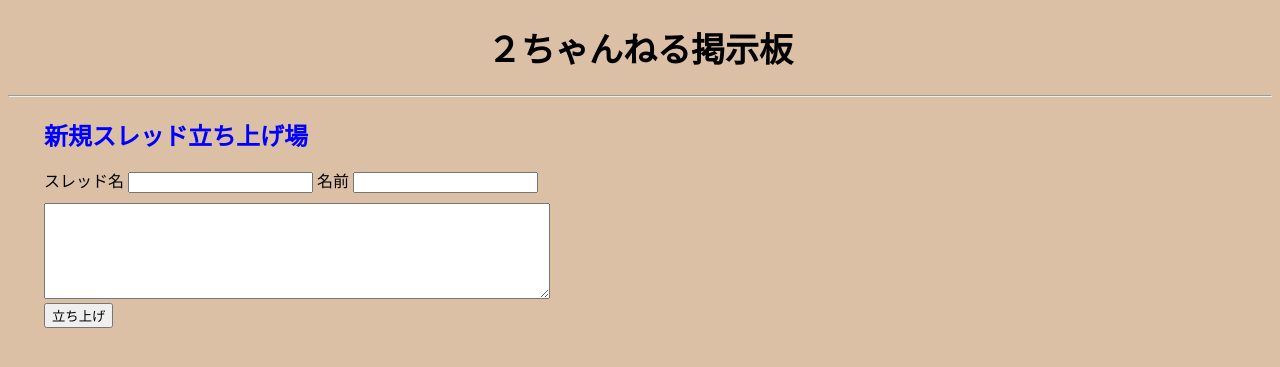
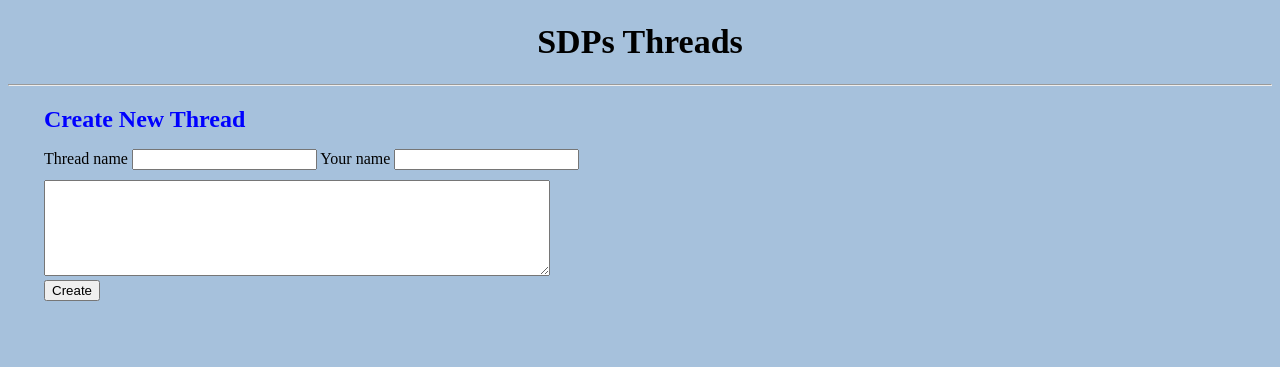
Before and after one commit to tenon-nonet/2CHANcopy, a PHP site: page /app/pages/createThread.php in a window 1280 px wide. Shown: the top 367 px of the page. Run offline with PHP 8.4, Linux system fonts and the light colour scheme.

Commit message:
feat:タイトル等の文言を英語に変更

```diff
--- a/app/functions/comment_get.php
+++ b/app/functions/comment_get.php
@@ -1,7 +1,7 @@
 <?php
 $comment_array = array();
 
-// コメントデータ尾をてーぶるから取得
+// コメントデータをテーブルから取得
 $sql = "SELECT * FROM comment";
 $statement = $pdo->prepare($sql);
 $statement->execute();
--- a/app/functions/thread_add.php
+++ b/app/functions/thread_add.php
@@ -3,7 +3,7 @@
 $error_message = array();
 
 if (isset($_POST["threadSubmitButton"])) {
-    // 名前にゅうりょくチェック
+    // 名前入力チェック
     if (empty($_POST["title"])) {
         $error_message["title"] = "お名前を入力してください";
     } else {
--- a/app/pages/createThread.php
+++ b/app/pages/createThread.php
@@ -13,7 +13,7 @@ include("../../app/functions/thread_add.php");
     <meta charset="UTF-8">
     <meta http-equiv="X-UA-Compatible" content="IE=edge">
     <meta name="viewport" content="width=device-width, initial-scale=1.0">
-    <title>新規スレッド作成ページ</title>
+    <title>Create New Thread</title>
     <link rel="stylesheet" href="../../assets/style.css">
 </head>
 
@@ -22,19 +22,19 @@ include("../../app/functions/thread_add.php");
     <?php include("../../app/parts/validation.php") ?>
 
     <div style="padding-left: 36px; color: blue;">
-        <h2 style="margin-top: 20px; margin-bottom: 0;">新規スレッド立ち上げ場</h2>
+        <h2 style="margin-top: 20px; margin-bottom: 0;">Create New Thread</h2>
     </div>
     <form method="POST" class="formWrapper">
         <div>
-            <label>スレッド名</label>
+            <label>Thread name</label>
             <input type="text" name="title">
-            <label>名前</label>
+            <label>Your name</label>
             <input type="text" name="username">
         </div>
         <div>
             <textarea name="body" class="commentTextArea"></textarea>
         </div>
-        <input type="submit" value="立ち上げ" name="threadSubmitButton">
+        <input type="submit" value="Create" name="threadSubmitButton">
     </form>
 
 
--- a/app/parts/commentForm.php
+++ b/app/parts/commentForm.php
@@ -9,8 +9,8 @@ if (isset($_POST["submitButton"])) {
 
 <form class="formWrapper" method="POST">
     <div>
-        <input type="submit" value="書き込む" name="submitButton">
-        <label>名前</label>
+        <input type="submit" value="Post" name="submitButton">
+        <label>Name</label>
         <input type="text" name="username" value="<?php  if ($thread["id"] == $comment["thread_id"]) echo $_SESSION["username"] ?>">
         <input type="hidden" name="threadID" value="<?php echo $thread["id"]; ?>">
     </div>
--- a/app/parts/commentSection.php
+++ b/app/parts/commentSection.php
@@ -9,7 +9,7 @@ include("app/functions/comment_get.php");
             <article>
                 <div class="wrapper">
                     <div class="nameArea">
-                        <span>名前：</span>
+                        <span>Name：</span>
                         <p class="username"><?php echo $comment["username"]; ?></p>
                         </p>
                         <time>：<?php echo $comment["post_date"]; ?><time>
--- a/app/parts/header.php
+++ b/app/parts/header.php
@@ -1,4 +1,4 @@
 <header>
-    <h1 class="title">２ちゃんねる掲示板</h1>
+    <h1 class="title">SDPs Threads</h1>
     <hr>
 </header>
--- a/app/parts/newThreadButton.php
+++ b/app/parts/newThreadButton.php
@@ -1,5 +1,5 @@
 <div class="newThreadWrapper">
     <div class="newChildThreadWrapper">
-        <button><a href="app/pages/createThread.php">新規スレッド書き込み</a></button>
+        <button><a href="app/pages/createThread.php">Create a New Thread</a></button>
     </div>
 </div>
--- a/app/parts/thread.php
+++ b/app/parts/thread.php
@@ -12,7 +12,7 @@ include("app/functions/thread_get.php");
 <div class="threadWrapper">
     <div class="childWrapper">
         <div class="threadTitle">
-            <span>[タイトル]</span>
+            <span>[Title]</span>
             <h1><?php echo $thread["title"] ?></h1>
         </div>
         <?php include("commentSection.php"); ?>
--- a/assets/style.css
+++ b/assets/style.css
@@ -1,5 +1,5 @@
 body{
-    background-color: #dcc0a6;
+    background-color: #a6c1dc;
 }
 
 .title{
@@ -30,7 +30,7 @@ body{
 }
 
 .threadTitle h1{
-    color: red;
+    color: rgb(8, 0, 255);
     margin-left: 3px;
     font-size: 27px;
 }
@@ -46,7 +46,7 @@ section .nameArea {
 }
 
 section .username {
-    color: green;
+    color: rgb(29, 116, 49);
     font-weight: 700;
 }
 
@@ -72,7 +72,7 @@ section .comment {
 }
 
 .newThreadWrapper {
-    background-color: #b3eeb3;
+    background-color: #6167db;
     padding: 10px;
     max-width: 1300px;
     margin: 0 auto;
--- a/index.php
+++ b/index.php
@@ -12,7 +12,7 @@ include_once("./app/database/connect.php");
     <meta charset="UTF-8">
     <meta http-equiv="X-UA-Compatible" content="IE=edge">
     <meta name="viewport" content="width=device-width, initial-scale=1.0">
-    <title>2ちゃんねる掲示板</title>
+    <title>SDPs Threads</title>
     <link rel="stylesheet" href="./assets/style.css">
 </head>
 
```
